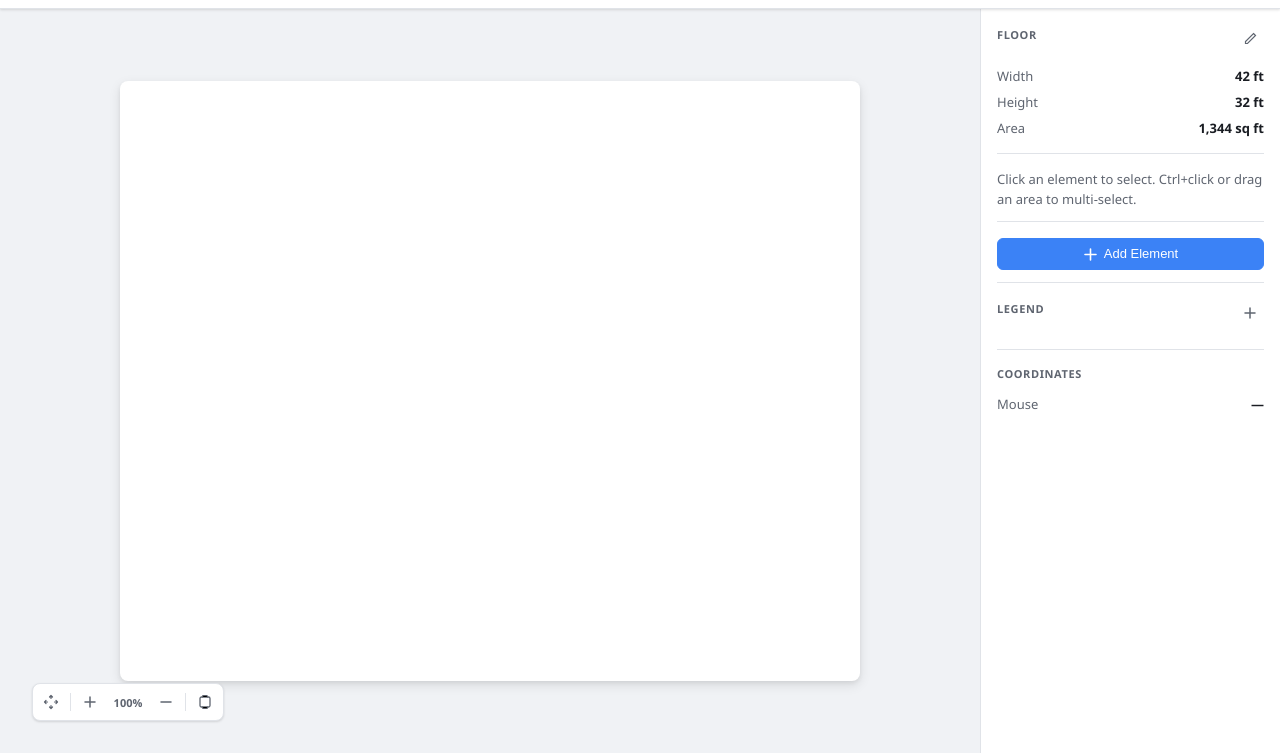
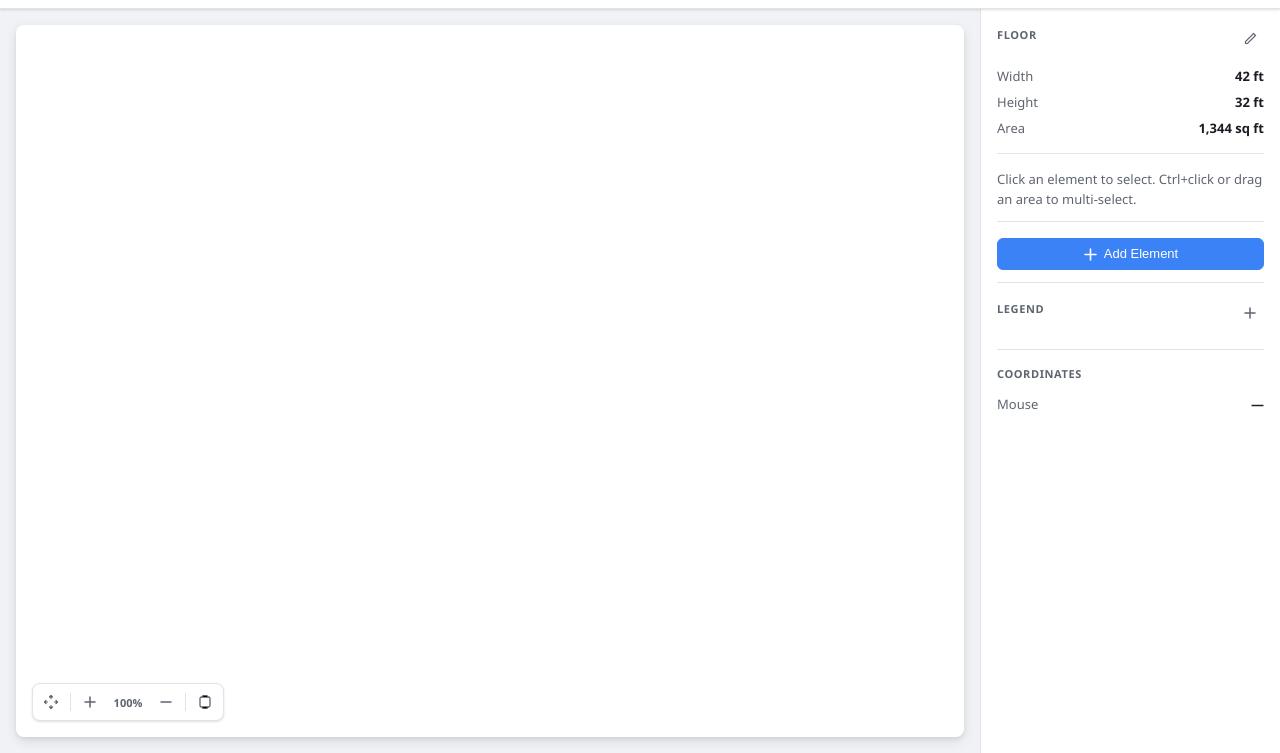
Before and after one commit to khoitv/CursorAI, a website built with Vite: page coordinate-plane/index.html in a window 1280 px wide. Shown: the part 47-800 px from the top of the page. Built offline with nearby package versions, Linux system fonts and the light colour scheme; what @instantdb/core would draw is missing.

Commit message:
full fill floor

```diff
--- a/coordinate-plane/css/styles.css
+++ b/coordinate-plane/css/styles.css
@@ -184,24 +184,31 @@ html, body {
 .app-main {
     display: flex;
     height: calc(100vh - var(--header-h));
+    min-height: 0;
 }
 
 .canvas-container {
     flex: 1;
+    min-width: 0;
+    min-height: 0;
     position: relative;
     overflow: hidden;
     display: flex;
-    align-items: center;
-    justify-content: center;
-    padding: 24px;
+    align-items: stretch;
+    padding: 16px;
+    box-sizing: border-box;
 }
 
 #floor-plan-svg {
+    flex: 1 1 auto;
+    width: 100%;
+    min-width: 0;
+    min-height: 0;
+    align-self: stretch;
+    display: block;
     background: var(--surface);
     border-radius: var(--radius);
     box-shadow: var(--shadow-lg);
-    max-width: 100%;
-    max-height: 100%;
 }
 
 #floor-plan-svg.pan-ready {
--- a/coordinate-plane/index.html
+++ b/coordinate-plane/index.html
@@ -40,7 +40,7 @@
 
     <main class="app-main">
         <div class="canvas-container" id="canvas-container">
-            <svg id="floor-plan-svg" xmlns="http://www.w3.org/2000/svg"></svg>
+            <svg id="floor-plan-svg" xmlns="http://www.w3.org/2000/svg" width="100%" height="100%" preserveAspectRatio="xMidYMid meet"></svg>
             <div id="tooltip" class="tooltip" style="display:none;"></div>
             <div class="zoom-controls">
                 <button class="zoom-btn" id="btn-pan-mode" title="Pan Mode (or hold Space)">
--- a/coordinate-plane/js/renderer.js
+++ b/coordinate-plane/js/renderer.js
@@ -23,8 +23,10 @@ export class FloorPlanRenderer {
 
     init() {
         this.svg.setAttribute('viewBox', `0 0 ${this.mapper.svgW} ${this.mapper.svgH}`);
-        this.svg.setAttribute('width', this.mapper.svgW);
-        this.svg.setAttribute('height', this.mapper.svgH);
+        this.svg.setAttribute('preserveAspectRatio', 'xMidYMid meet');
+        /* User space stays svgW × svgH; on-screen size fills .canvas-container (CSS). */
+        this.svg.setAttribute('width', '100%');
+        this.svg.setAttribute('height', '100%');
 
         ['grid', 'axes', 'dimensions', 'zones', 'groups', 'elements', 'labels', 'selection'].forEach(name => {
             const g = document.createElementNS(this.ns, 'g');
```
